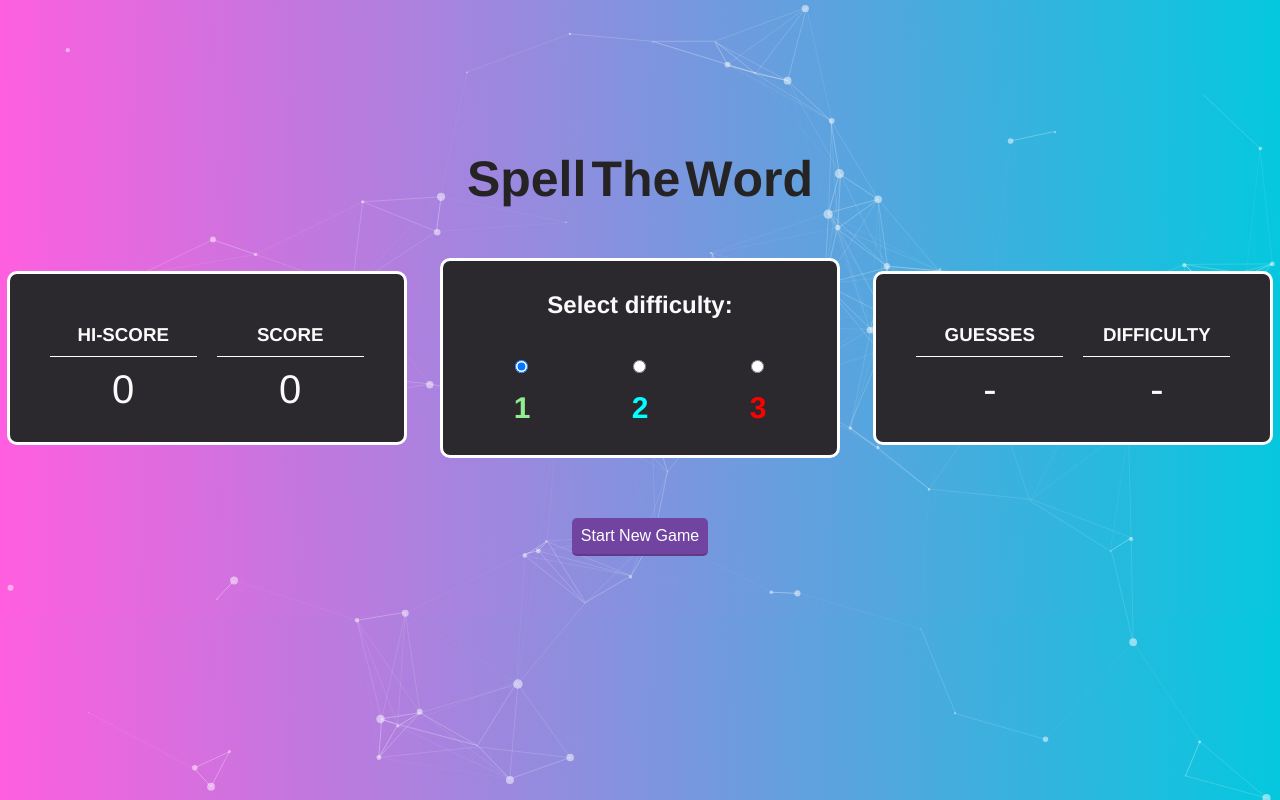
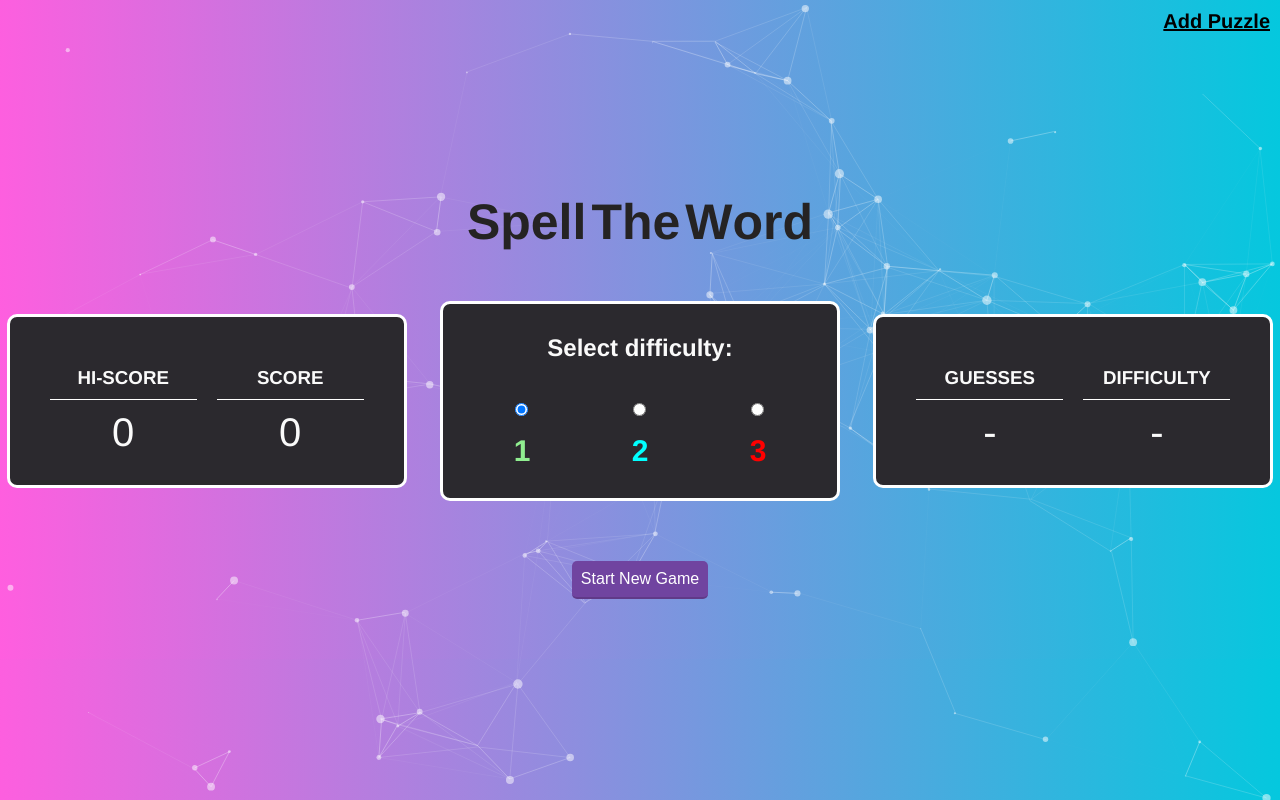
Before and after one commit to tomlebl/spell-the-word, a website built with webpack: page public/index.html in a window 1280 px wide. Built offline with nearby package versions, Linux system fonts and the light colour scheme.

Commit message:
starting new branch

```diff
--- a/public/index.html
+++ b/public/index.html
@@ -10,6 +10,9 @@
     <link rel="icon" href="images/spell.png" />
   </head>
   <body id="particles-js">
+    <nav>
+      <a href="./add.html">Add Puzzle</a>
+    </nav>
     <div class="container">
       <div class="container-emoji"></div>
 
--- a/public/styles/styles.css
+++ b/public/styles/styles.css
@@ -13,6 +13,22 @@ body {
   color: #fafafa;
   font-family: Helvetica, Arial, sans-serif;
   font-size: 1.6rem;
+}
+
+nav {
+  display: flex;
+  flex-direction: row;
+  justify-content: flex-end;
+  /* border-bottom: 2px solid black; */
+  padding: 10px;
+  color: black;
+}
+
+a {
+  /* text-decoration: none; */
+  color: black;
+  font-size: 15pt;
+  font-weight: 600;
 }
 
 .container {
```
Also changed, not shown: public/add.html (added, +15 -0 lines).
